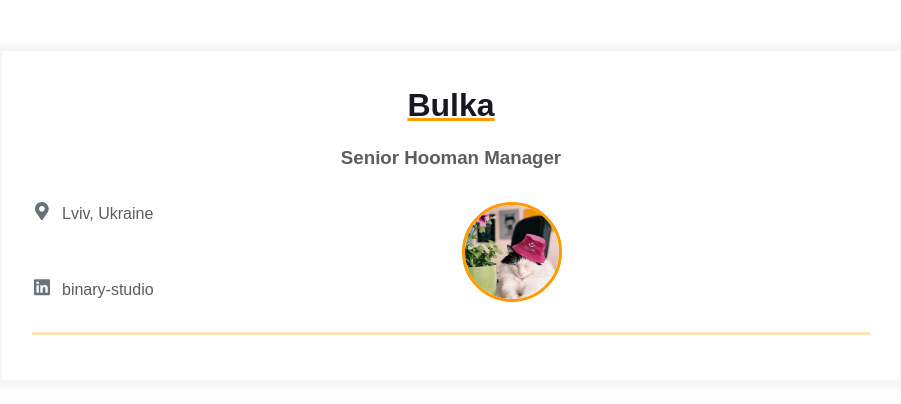
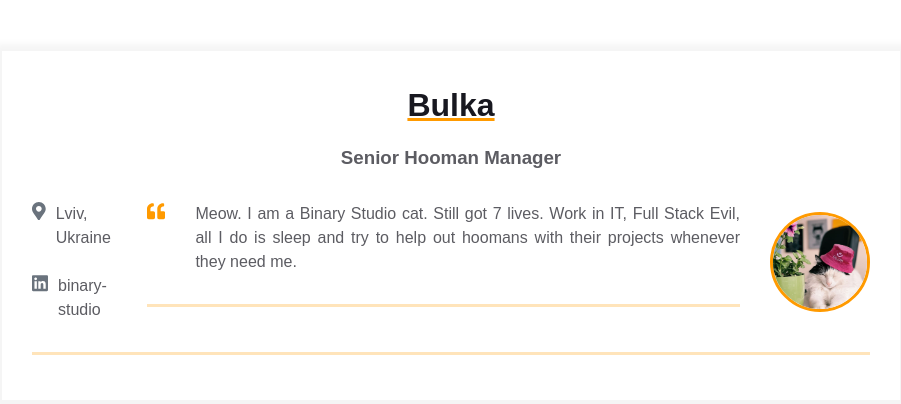
Before and after one commit to ogavashi/homepage, a plain HTML site: page index.html in a window 1280 px wide. Shown: the whole page, without its empty margins (189-1090 px from the left). Drawn offline with Linux system fonts and the light colour scheme.

Commit message:
Added intro block

```diff
--- a/index.html
+++ b/index.html
@@ -13,7 +13,6 @@
           <div class="resume__block">
             <h1 class="contact-info__header">Bulka</h1>
             <h3 class="contact-info__sub-header">Senior Hooman Manager</h3>
-
             <div class="contact_info_container fh">
               <div class="contact-info__block">
                 <a href="" rel="author" class="contact-info__item">
@@ -49,6 +48,28 @@
                   <span>binary-studio</span>
                 </a>
               </div>
+              <div class="container">
+                <div class="resume__block">
+                  <div class="intro">
+                    <div class="intro__icon-wrapper">
+                      <svg
+                        class="intro__icon"
+                        xmlns="http://www.w3.org/2000/svg"
+                        viewBox="0 0 512 512"
+                      >
+                        <path
+                          d="M464 256h-80v-64c0-35.3 28.7-64 64-64h8c13.3 0 24-10.7 24-24V56c0-13.3-10.7-24-24-24h-8c-88.4 0-160 71.6-160 160v240c0 26.5 21.5 48 48 48h128c26.5 0 48-21.5 48-48V304c0-26.5-21.5-48-48-48zm-288 0H96v-64c0-35.3 28.7-64 64-64h8c13.3 0 24-10.7 24-24V56c0-13.3-10.7-24-24-24h-8C71.6 32 0 103.6 0 192v240c0 26.5 21.5 48 48 48h128c26.5 0 48-21.5 48-48V304c0-26.5-21.5-48-48-48z"
+                        ></path>
+                      </svg>
+                    </div>
+                    <p class="intro_text">
+                      Meow. I am a Binary Studio cat. Still got 7 lives. Work in IT, Full Stack
+                      Evil, all I do is sleep and try to help out hoomans with their projects
+                      whenever they need me.
+                    </p>
+                  </div>
+                </div>
+              </div>
               <div class="contact-info__block contact-info__block--center">
                 <img class="contact-info__avatar" src="assets/avatar.png" alt="Avatar" />
               </div>
```
